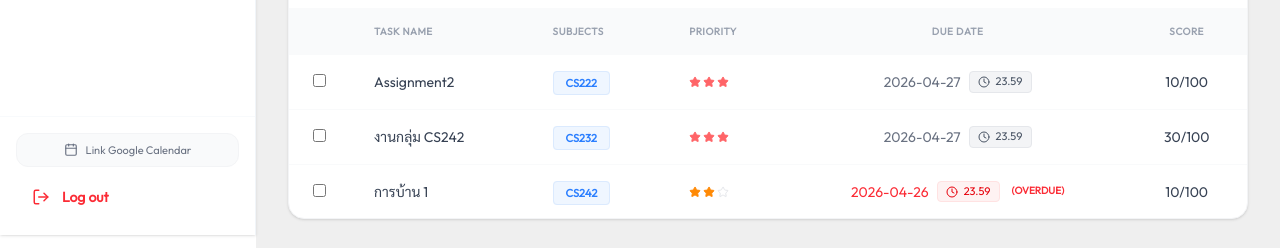
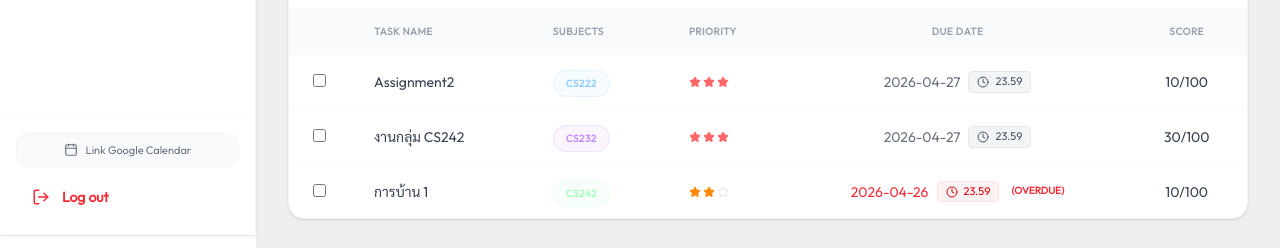
Before and after one commit to Gummy-168/CS242-Project, a Next.js app in the folder frontend/: page /dashboard in a window 1280 px wide. Shown: the part 565-813 px from the top of the page. Built offline with nearby package versions, Linux system fonts and the light colour scheme.

Commit message:
add course color in dashboard page

```diff
--- a/frontend/app/(app)/dashboard/page.tsx
+++ b/frontend/app/(app)/dashboard/page.tsx
@@ -4,7 +4,7 @@ import { Bell, Plus, Search, Star, Clock,  } from 'lucide-react';
 import { usePathname } from "next/navigation";
 import Link from "next/link";
 
-// ย้าย Mock Data
+// Mock Data
 export const MOCK_STATS = [
   { label: "Total Personal Tasks", value: 30, color: "text-orange-500", dot: "bg-orange-500" },
   { label: "Total University Tasks", value: 118, color: "text-purple-500", dot: "bg-purple-500" },
@@ -24,6 +24,7 @@ const UNIVERSITY_TASKS = [
   { id: 3, name: "การบ้าน 1", type: "Assignment", subject: "CS242", priority: 2, dueDate: "2026-04-26", time: "23.59", score: "10/100", status: "overdue" },
 ];
 
+
 export default function Dashboard() {
   const [searchTerm, setSearchTerm] = useState("");
   const [personalTasks, setPersonalTasks] = useState(INITIAL_PERSONAL_TASKS);
@@ -34,8 +35,18 @@ export default function Dashboard() {
     priority: "all",
     sortBy: "default"
   });
+  const [subjects, setSubjects] = useState([
+    { name: "CS232", color: "#C589FF" },
+    { name: "CS222", color: "#91CCFF" },
+    { name: "CS242", color: "#A5FFBC" }
+  ]);
 
-  const subjects = ["all", ...new Set(UNIVERSITY_TASKS.map(t => t.subject))];
+  const getSubjectColor = (subjectName: string) => {
+    const found = subjects.find(s => s.name === subjectName);
+    return found ? found.color : "#B8B8B8";
+  };
+
+  const subjectOptions = ["all", ...new Set(UNIVERSITY_TASKS.map(t => t.subject))];
 
   const processedUniversityTasks = UNIVERSITY_TASKS
     .filter(task => {
@@ -183,7 +194,7 @@ export default function Dashboard() {
                 <span>Filters:</span>
                 <select value={filters.subject} className="bg-white border border-gray-200 rounded-full px-3 py-1 outline-none" onChange={(e) => setFilters({...filters, subject: e.target.value})}>
                   <option value="all">Subjects (All)</option>
-                  {subjects.filter(s => s !== 'all').map(s => <option key={s} value={s}>{s}</option>)}
+                  {subjectOptions.filter(s => s !== 'all').map(s => <option key={s} value={s}>{s}</option>)}
                 </select>
                 <select className="bg-white border border-gray-200 rounded-full px-3 py-1 outline-none" onChange={(e) => setFilters({...filters, status: e.target.value})}>
                   <option value="all">Status (All)</option>
@@ -226,9 +237,16 @@ export default function Dashboard() {
                         </div>
                       </td>
                       <td className="px-6 py-4">
-                        <span className="text-[11px] px-3 py-1 rounded font-bold border bg-blue-50 text-blue-500 border-blue-100">
-                          {task.subject}
-                        </span>
+                        <span
+                        className="text-[10px] px-3 py-1.5 rounded-full font-black border uppercase tracking-wider"
+                        style={{
+                          backgroundColor: `${getSubjectColor(task.subject)}15`,
+                          color: getSubjectColor(task.subject),
+                          borderColor: `${getSubjectColor(task.subject)}30`
+                        }}
+                      >
+                        {task.subject}
+                      </span>
                       </td>
                       <td className="px-6 py-4">
                         <div className="flex gap-0.5">
```
